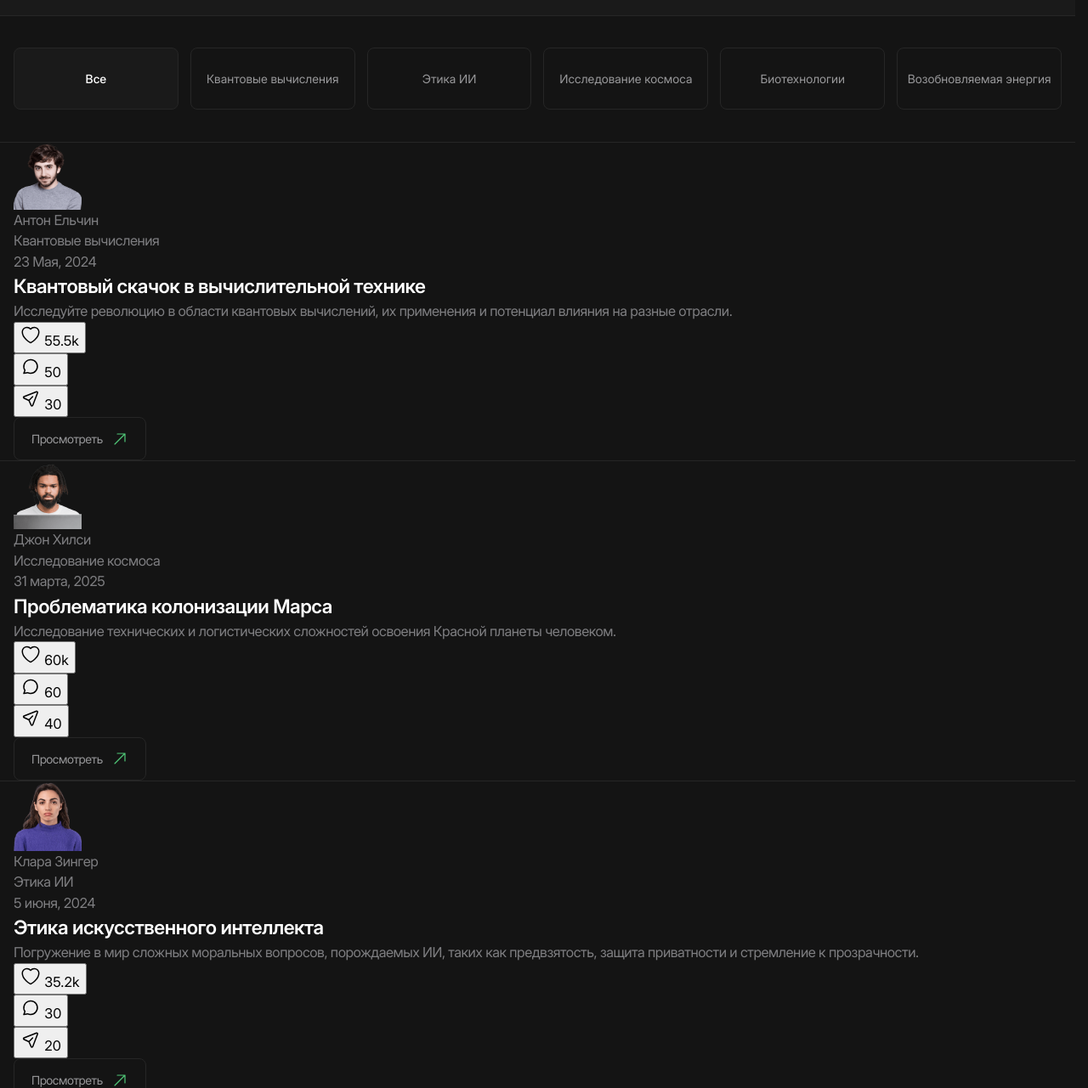
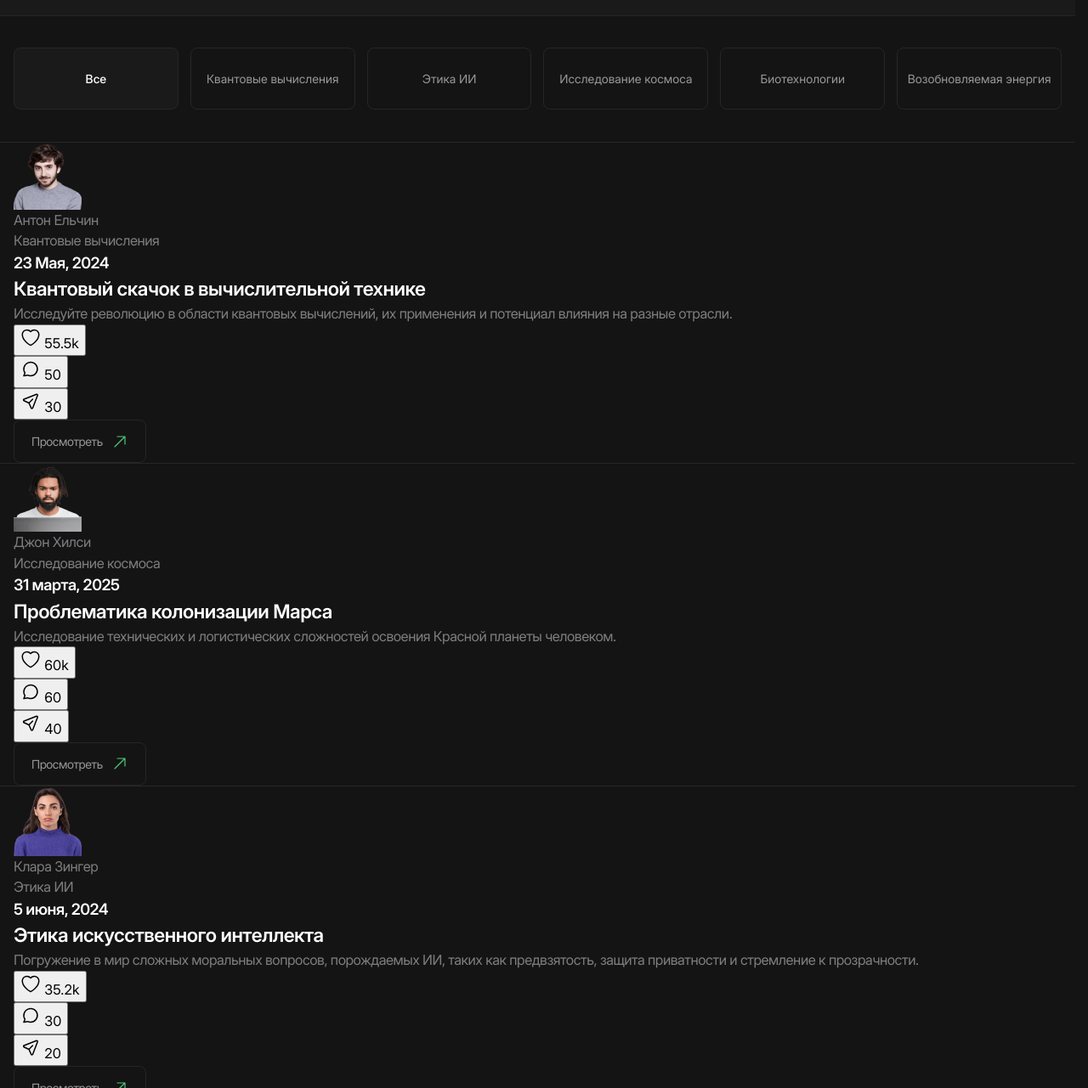
Before and after one commit to ganeev-ruslan/TFTech, a website with bundled scripts: page index.html in a window 1280 px wide. Shown: the part 2703-3984 px from the top of the page at 85% size. Built offline with nearby package versions, Linux system fonts and the light colour scheme.

Commit message:
Update index.html

```diff
--- a/index.html
+++ b/index.html
@@ -493,8 +493,8 @@
                                 <p class="person-card__department">Квантовые вычисления</p>
                             </div>
                         </div>
-                        <div class="block-card__body">
-                            <time datetime="2024-05-23" class="blog-card__date">23 Мая, 2024</time>
+                        <div class="blog-card__body">
+                            <time datetime="2024-05-23" class="blog-card__date h6">23 Мая, 2024</time>
                             <div class="blog-card__info">
                                 <h4 class="blog-card__title">Квантовый скачок в вычислительной технике</h4>
                                 <div class="blog-card__description">
@@ -553,8 +553,8 @@
                                 <p class="person-card__department">Исследование космоса</p>
                             </div>
                         </div>
-                        <div class="block-card__body">
-                            <time datetime="2025-03-31" class="blog-card__date">31 марта, 2025</time>
+                        <div class="blog-card__body">
+                            <time datetime="2025-03-31" class="blog-card__date h6">31 марта, 2025</time>
                             <div class="blog-card__info">
                                 <h4 class="blog-card__title">Проблематика колонизации Марса</h4>
                                 <div class="blog-card__description">
@@ -614,8 +614,8 @@
                                 <p class="person-card__department">Этика ИИ</p>
                             </div>
                         </div>
-                        <div class="block-card__body">
-                            <time datetime="2024-06-05" class="blog-card__date">5 июня, 2024</time>
+                        <div class="blog-card__body">
+                            <time datetime="2024-06-05" class="blog-card__date h6">5 июня, 2024</time>
                             <div class="blog-card__info">
                                 <h4 class="blog-card__title">Этика искусственного интеллекта</h4>
                                 <div class="blog-card__description">
```
